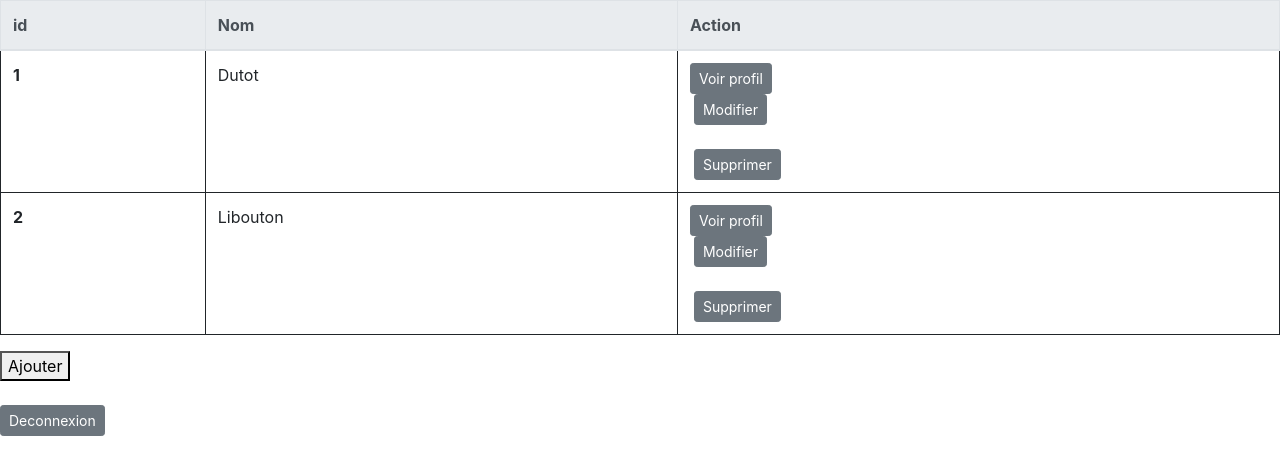
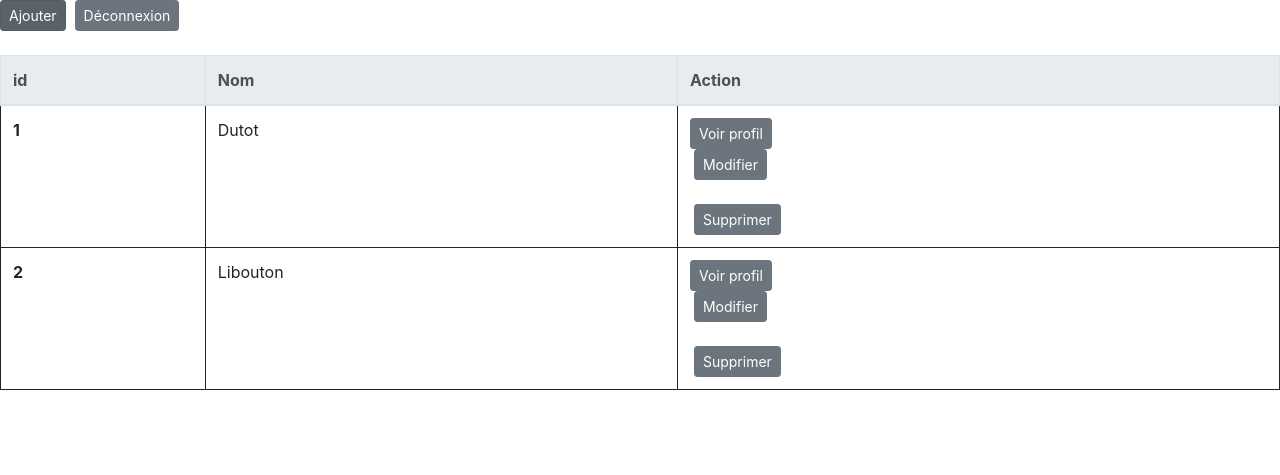
Before and after one commit to GeoffroyDutot/TP-CONTACT, a PHP site: page /dashboard.php in a window 1280 px wide. Shown: the top 475 px of the page. Run offline with PHP 8.4, Linux system fonts and the light colour scheme; data comes from the database, SQL or seed files in the repository.

Commit message:
Changements graphiques sur dashboard.php

```diff
--- a/dashboard.php
+++ b/dashboard.php
@@ -40,6 +40,8 @@ catch (Exception $e)
     </tr>
   </thead>
   <tbody>
+  <a href="ajout.php"> <button type="button" class="btn btn-secondary btn-sm">Ajouter</button></a>&nbsp;
+  <a href="logout.php"><button type="button" class="btn btn-secondary btn-sm">Déconnexion</button></a><br /><br />
   <?php
   $reqcontact = $bdd->query("SELECT * FROM contact");
 
@@ -62,8 +64,6 @@ catch (Exception $e)
 			</tr>
 		</tbody>
 	</table>
-  <a href="ajout.php"> <button type="button">Ajouter</button></a><br><br>
-  	<a href="logout.php"><button type="button" class="btn btn-secondary btn-sm">Deconnexion</button></a>
 	<script src="https://code.jquery.com/jquery-3.3.1.slim.min.js" integrity="sha384-q8i/X+965DzO0rT7abK41JStQIAqVgRVzpbzo5smXKp4YfRvH+8abtTE1Pi6jizo" crossorigin="anonymous"></script>
 	<script src="https://cdnjs.cloudflare.com/ajax/libs/popper.js/1.14.3/umd/popper.min.js" integrity="sha384-ZMP7rVo3mIykV+2+9J3UJ46jBk0WLaUAdn689aCwoqbBJiSnjAK/l8WvCWPIPm49" crossorigin="anonymous"></script>
 	<script src="https://stackpath.bootstrapcdn.com/bootstrap/4.1.3/js/bootstrap.min.js" integrity="sha384-ChfqqxuZUCnJSK3+MXmPNIyE6ZbWh2IMqE241rYiqJxyMiZ6OW/JmZQ5stwEULTy" crossorigin="anonymous"></script>
--- a/tr_edit.php
+++ b/tr_edit.php
@@ -26,7 +26,7 @@ $contact_email = $_POST['contact_email'];
 
 
 //Préparation de l'envoi des données vers la base de données
-    $req = $bdd->prepare("INSERT INTO contact(contact_nom, contact_prenom, contact_tel, contact_email) VALUES('$contact_nom', '$contact_prenom', '$contact_tel', '$contact_email')");
+    $req = $bdd->prepare("UPDATE INTO contact(contact_nom, contact_prenom, contact_tel, contact_email) VALUES('$contact_nom', '$contact_prenom', '$contact_tel', '$contact_email')");
 
 //Exécution de la requête
     $req->execute(array(
```
